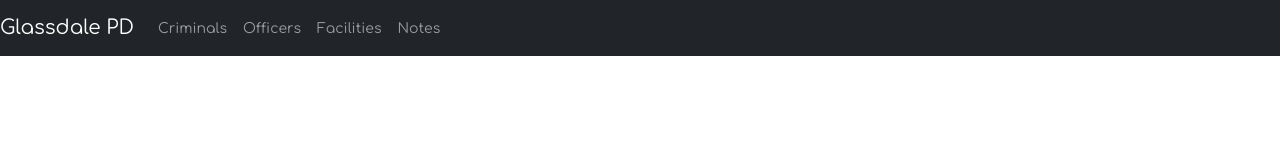
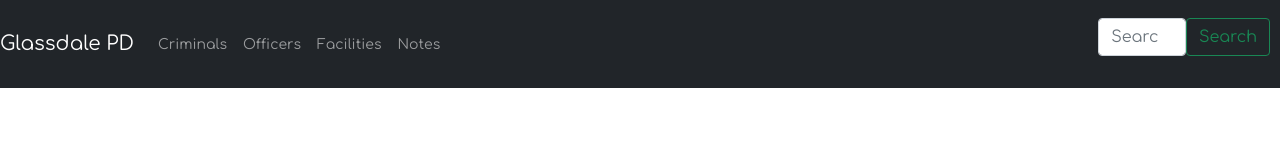
Before and after one commit to Jordan-Twyman/glassdale-pd, a plain HTML site: page index.html in a window 1280 px wide. Drawn offline with nearby package versions, Linux system fonts and the light colour scheme; a web font is replaced by a local one.

Commit message:
added serach input element

```diff
--- a/index.html
+++ b/index.html
@@ -25,6 +25,10 @@
                 <a class="nav-link" id="notes-nav-link" href="#">Notes</a>
               </li>
             </ul>
+            <form class="form-inline">
+              <input class="form-control mr-sm-2" type="search" placeholder="Search" aria-label="Search">
+              <button class="btn btn-outline-success my-2 my-sm-0" type="submit">Search</button>
+            </form>
           </nav>
         <div class="container">
                 <div class="print-list row">
--- a/styles/main.css
+++ b/styles/main.css
@@ -81,3 +81,19 @@ body {
 	background-color: #2b362e;
 	color: #fafcfb;
   }
+
+  .navbar {
+	  margin-bottom: 15px;
+	  display: flex;
+  }
+
+  .form-inline {
+
+	display:flex;
+	flex-flow: row nowrap;
+	align-items: center;
+	margin-left: 50%;
+	padding: 10px;
+
+
+  }
```
